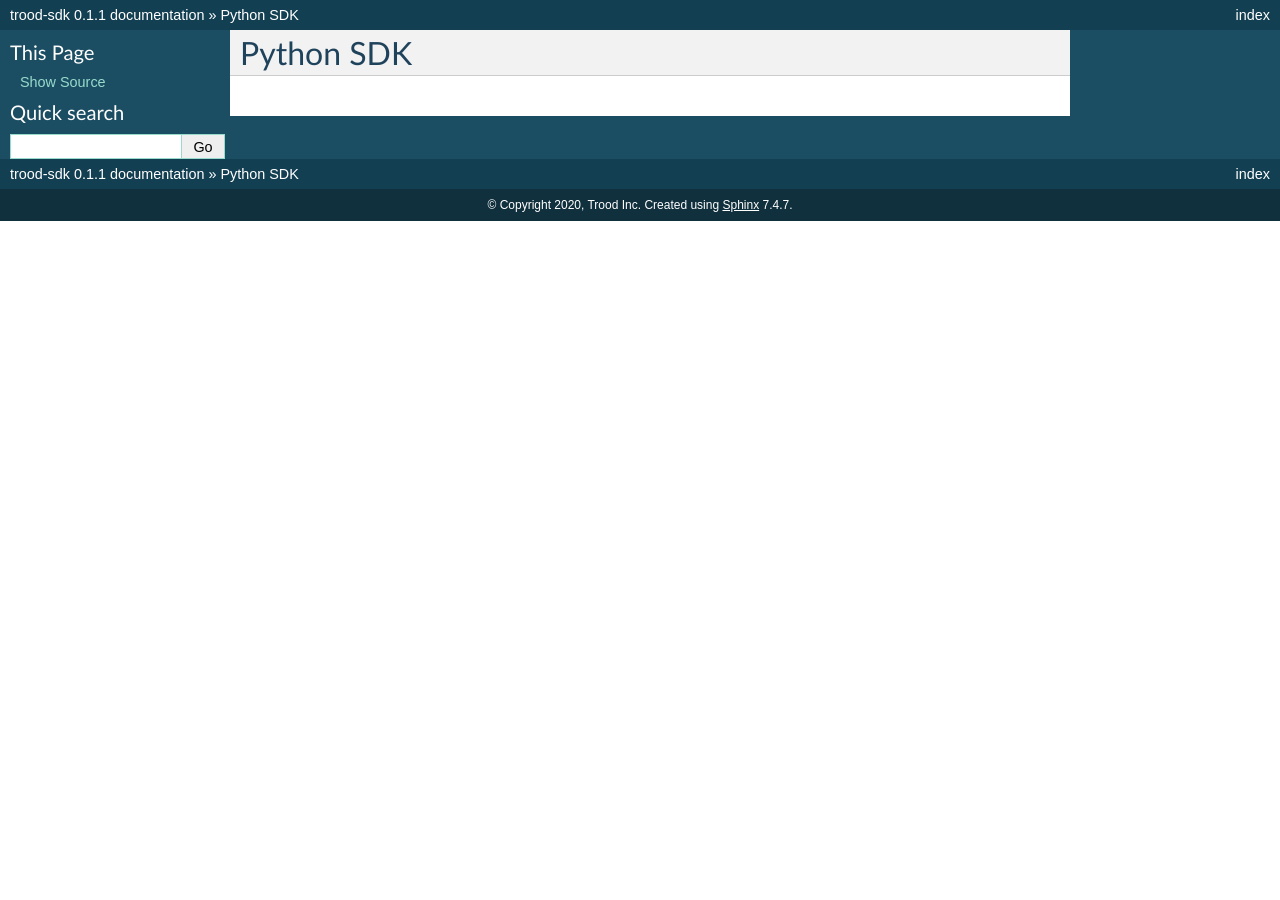
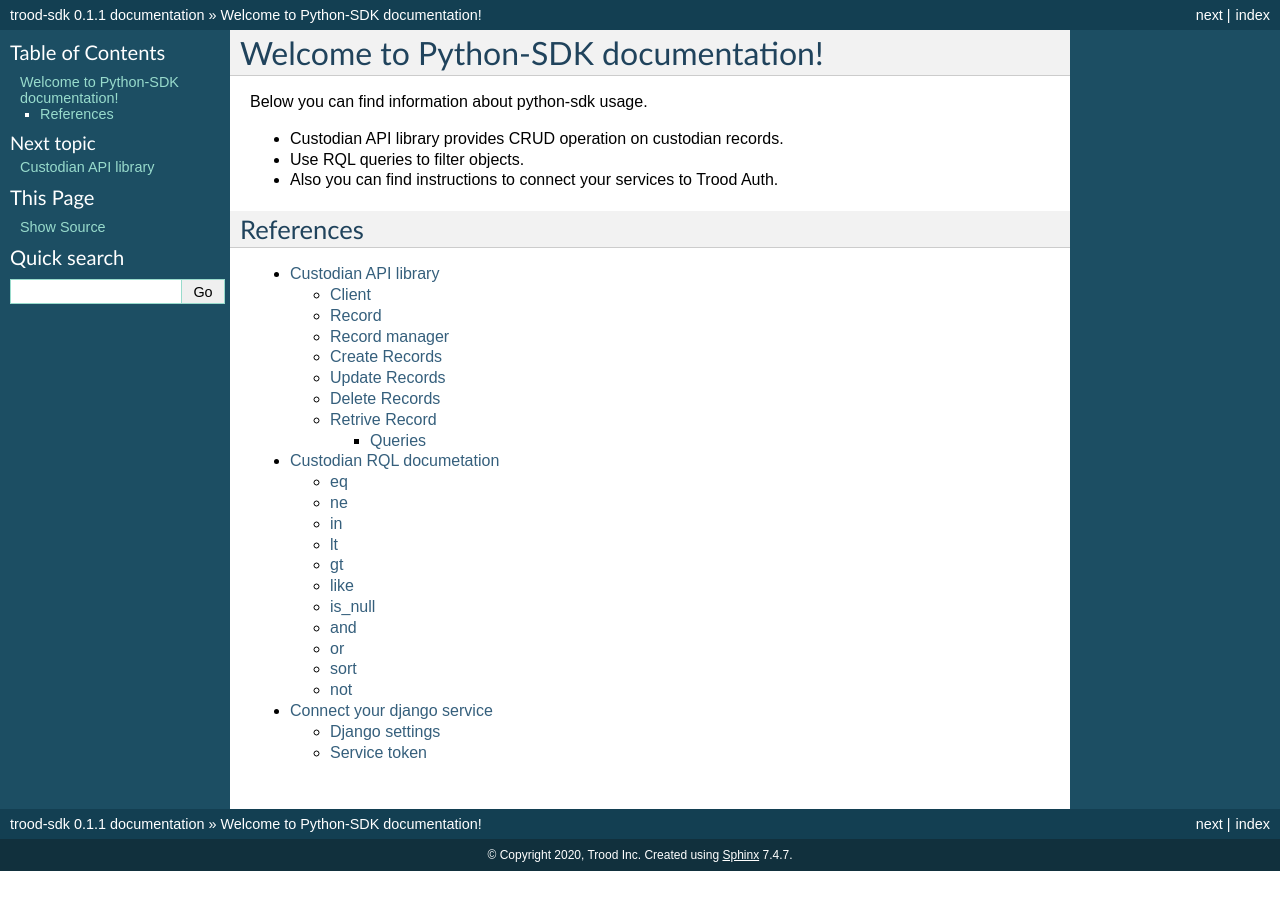
Before and after one commit to TroodInc/trood-sdk, a Sphinx documentation site: the page built from docs/index.rst, in a window 1280 px wide. Built offline with Sphinx 7.4.7, drawn with Linux system fonts in a browser that asks for light colours; some of the changed lines change nothing that is shown.

Commit message:
TB-486. Python-SDK docs added.

```diff
--- /dev/null
+++ b/docs/api_lib.rst
@@ -0,0 +1,247 @@
+Custodian API library
+=====================
+Description.
+
+Custodian API library allows you to perform basic CRUD operations on custodian records.
+
+Installation.
+
+::
+
+    pip install trood
+
+Setup.
+
+#. Start custodian.
+#. Migrate Custodain.
+
+
+Client
+------
+Initiate a client.
+
+::
+
+    from trood.api.custodian.client import Client
+
+    AUTH_TOKEN = 'YOUR AUTH TOKEN'
+    CUSTODIAN_URL = 'http://localhost:8000/custodian'
+    client = Client(server_url=CUSTODIAN_URL, authorization_token=AUTH_TOKEN)
+
+
+
+.. autoclass:: trood.api.custodian.client.Client
+    :show-inheritance:
+
+
+    .. automethod:: __init__
+
+
+Record
+------
+::
+
+    from trood.api.custodian.records.model import Record
+
+    record = Record(obj='person', age=20, name='Ivan', is_active=True, street="Street")
+
+    record.data
+    # {'age':20, 'name': 'Ivan', 'is_active': True, 'street': 'Street'}
+
+    record.name
+    # 'Ivan'
+
+    record.age
+    # 20
+
+    record.id
+    # None
+
+    record.exists()
+    # if record has id returns True
+
+
+.. autoclass:: trood.api.custodian.records.model.Record
+    :show-inheritance:
+    :members:
+
+
+Record manager
+--------------
+.. autoclass:: trood.api.custodian.records.manager.RecordsManager
+    :show-inheritance:
+
+
+    .. automethod:: get
+    .. automethod:: create
+    .. automethod:: update
+    .. automethod:: delete
+    .. automethod:: partial_update
+
+
+Create Records
+--------------
+Create single record.
+::
+
+    record = Record(obj='person', age=20, name='Ivan', is_active=True, street="Street")
+    record = client.records.create(record)
+
+    # after creation record gets id attribute
+    record.id
+    # 1
+
+    record.exits()
+    # True
+
+    type(record)
+    # Record
+
+
+Create several records.
+::
+
+    first_record = Record(obj='person', **{'name': 'Feodor', 'is_active': True, 'age': 20, 'street': 'street'})
+    second_record = Record(obj='person', **{'name': 'Victor', 'is_active': False, 'age': 40, 'street': 'street'})
+    records = client.records.create(first_record, second_record)
+
+    len(records)
+    # 2
+
+    type(records)
+    # list
+
+
+
+Update Records
+--------------
+Single record update.
+::
+
+    record = Record(obj='person', age=20, name='Ivan', is_active=True, street="Street")
+    record = client.records.create(record)
+
+    # set new attribute
+    new_name = 'Feodor'
+    record.name = new_name
+
+    # update record
+    record = client.records.update(record)
+
+    type(record)
+    # Record
+
+
+Several records update.
+::
+
+    first_record = Record(obj='person', **{'name': 'Feodor', 'is_active': True, 'age': 20, 'street': 'street'})
+    second_record = Record(obj='person', **{'name': 'Victor', 'is_active': False, 'age': 40, 'street': 'street'})
+    records = client.records.create(first_record, second_record)
+
+    # set new attributes
+    first_record_new_name = 'Feodor'
+    first_record.name = first_record_new_name
+    srcond_record_new_name = 'Feodor'
+    second_record.name = first_record_new_name
+
+    # update record
+    records = client.records.update(first_record, second_record)
+
+    type(records)
+    # list
+
+You can also update records without Record object creation.
+::
+
+    # partial update without Record creation.
+    record = client.records.partial_update('person', 1, {'name': 'Petr'})
+
+
+Delete Records
+--------------
+::
+
+    # id is required
+    record.exists()
+    # True
+
+    # delete single record
+    client.records.delete(record)
+
+    # delete several records
+    client.records.delete(*two_records)
+
+
+Retrive Record
+--------------
+You can retrive single record by id.
+::
+
+    record = client.records.get('person', 1)
+
+
+Queries
+~~~~~~~
+You can also retrive records using Queries.
+Custodian API library supports RQL queries. For more inforamtion see: :ref:`rql`.
+
+::
+
+    from trood.api.custodian.records.query import Q
+    # Known operators 'in', 'like', 'eq', 'ne', 'gt', 'ge', 'lt', 'le'
+
+    records = client.records.query('person').filter(age__gt=18)
+    # retrive records with age > 18
+
+    Use to_string method to check rql query
+    client.records.query('person').filter(age__gt=18).to_string()
+    # gt(age,18)
+
+    records = client.records.query('person').filter(age__gt=18, is_active__eq=False)
+    # retrive records with age > 18 and is_active = False
+
+
+You can also make more complicated queries using Q-expressions.
+
+::
+
+    # nested queries
+    records = client.records.query('person').filter(address__city__name__eq='St. Petersburg')
+
+    # RQL query = eq(address.city.name,St. Petersburg)
+
+
+Q-expressions supports logic operators.
+
+* \| - or
+* & - and
+* ~ invert
+
+::
+
+    from trood.api.custodian.records.query import Q
+
+
+    client.records.query('person').filter((Q(age__gt=18) | Q(age__lt=53)) & Q(is_active__eq=True))
+    # RQL query = and(or(gt(age,18),lt(age,53)),eq(is_active,True))
+
+    client.records.query('person').filter((Q(age__gt=18) | Q(age__lt=53)) & Q(is_active__eq=True)) \
+        .filter(address__city__name__eq='St. Petersburg')
+    # RQL quey = and(and(or(gt(age,18),lt(age,53)),eq(is_active,True)),eq(address.city.name,St. Petersburg))
+
+    client.records.query('person').filter((Q(age__gt=18) | Q(age__lt=53)) & ~Q(is_active__eq=True))
+    # RQL query = and(or(gt(age,18),lt(age,53)),not(eq(is_active,True)))
+
+Sort.
+::
+
+    client.records.query('person').filter(is_active__eq=True).order_by('+person__last_name', '-person__phone_number')
+    #   RQL query = eq(is_active,True),sort(+person.last_name, -person.phone_number)
+
+
+Limit, offset.
+::
+
+    q = client.records.query('person').filter(is_active__eq=True)[150:200]
+    # RQL query = eq(is_active,True),limit(150,50)
--- a/docs/index.rst
+++ b/docs/index.rst
@@ -1,2 +1,25 @@
-Python SDK
-=====================
+Welcome to Python-SDK documentation!
+====================================
+
+Below you can find information about python-sdk usage.
+
+* Custodian API library provides CRUD operation on custodian records.
+
+* Use RQL queries to filter objects.
+
+* Also you can find instructions to connect your services to Trood Auth.
+
+References
+----------
+.. toctree::
+   api_lib
+   rql
+   trood_auth
+
+
+
+
+
+
+.. toctree::
+   :maxdepth: 2
--- /dev/null
+++ b/docs/rql.rst
@@ -0,0 +1,169 @@
+.. _rql:
+
+Custodian RQL documetation
+==========================
+Description.
+
+Resource Query Language (RQL) is a query language designed for use in URIs.
+
+Here is a definition of the common operators:
+
+* and(<query>,<query>,...) - Applies all the given queries.
+* or(<query>,<query>,...) - The union of the given queries.
+* eq(<property>,<value>) - Filters for objects where the specified property's value is equal to the provided value.
+* lt(<property>,<value>) - Filters for objects where the specified property's value is less than the provided value.
+* le(<property>,<value>) - Filters for objects where the specified property's value is less than or equal to the provided value.
+* gt(<property>,<value>) - Filters for objects where the specified property's value is greater than the provided value.
+* ge(<property>,<value>) - Filters for objects where the specified property's value is greater than or equal to the provided value.
+* ne(<property>,<value>) - Filters for objects where the specified property's value is not equal to the provided value.
+* in(<property>,<array-of-values>) - Filters for objects where the specified property's value is in the provided array.
+* like(<property>,<\*expression\*>) Filters for objects where the specified property's value is an array and the array contains any value that equals the provided value or satisfies the provided expression.
+* limit(<offset>, <limit>) - Returns the given range of objects from the result set.
+* sort(<+|-><property) - Sorts by the given property in order specified by the prefix (+ for ascending, - for descending).
+* is_null(<property>,<true|false>) - Filters for objects where the specified property's value is null or not null.
+* not(<operator>) - Inverts operators.
+
+eq
+---
+eq(<property>,<value>) - Filters for objects where the specified property's value is equal to the provided value.
+
+::
+
+    GET  /custodian/data/person?rql=eq(name,Ivan)
+
+Retrive person with name Ivan.
+
+You can also retrive a person using several parameters.
+
+::
+
+    GET  /custodian/data/person?rql=eq(name,Ivan),eq(age,25)
+
+ne
+---
+ne(<property>,<value>) - Filters for objects where the specified property's value is not equal to the provided value.
+
+::
+
+    GET  /custodian/data/person?rql=ne(name,Ivan)
+
+Retrive person whos name is not Ivan.
+
+in
+---
+in(<property>,<array-of-values>) - Filters for objects where the specified property's value is in the provided array.
+
+::
+
+    GET  /custodian/data/person?rql=in(id,(1,2))
+
+Retrive person with id 1 or 2.
+
+lt
+---
+lt(<property>,<value>) - Filters for objects where the specified property's value is less than the provided value.
+
+::
+
+    GET  /custodian/data/person?rql=lt(id,10)
+
+Retrive person with less than 10.
+
+gt
+---
+gt(<property>,<value>) - Filters for objects where the specified property's value is less than the provided value.
+
+::
+
+    GET  /custodian/data/person?rql=gt(id,10)
+
+Retrive person with grater than 10.
+
+like
+----
+like(<property>,<\*expression\*>) Filters for objects where the specified property's value is an array and the array contains any value that equals the provided value or satisfies the provided expression.
+
+::
+
+    GET /custodian/data/person?rql=like(adress,*London*)"
+
+Retrive all persons whose adress contains London.
+
+is_null
+-------
+is_null(<property>,<true|false>) - Filters for objects where the specified property's value is null or not null.
+
+::
+
+    GET /custodian/data/person?rql=is_null(bill,true)
+
+Retrive all persons who has bill.
+
+and
+---
+and(<query>,<query>,...) - Applies all the given queries.
+
+::
+
+    GET /custodian/data/person?rql=and(eq(name,Ivan),is_null(bill,true))
+
+Retrive persons with name Ivan and having bill
+
+or
+---
+or(<query>,<query>,...) - The union of the given queries.
+
+::
+
+    GET /custodian/data/person?rql=or(eq(id,1),eq(id,2))
+
+
+sort
+----
+sort(<+|-><property) - Sorts by the given property in order specified by the prefix (+ for ascending, - for descending).
+
+ascending sort
+
+::
+
+    GET /custodian/data/person?rql=sort(id)
+
+descending sort
+
+::
+
+    GET /custodian/data/person?rql=sort(-id)
+
+
+not
+---
+not(<operator>) - Inverts operators.
+
+Can be used with eq, in, lt, le, ge, gt, like, is_null, and, or.
+
+::
+
+    # eq
+    GET /custodian/data/person?rql=not(eq(id,1)))
+
+    # in
+    GET /custodian/data/person?rql=not(eq(id,(1,2)))
+
+    # lt
+    GET /custodian/data/person?rql=not(lt(id,10))
+
+    # le
+    GET /custodian/data/person?rql=not(le(id,10))
+
+    # gt
+    GET /custodian/data/person?rql=not(gt(id,10))
+
+    # ge
+    GET /custodian/data/person?rql=not(ge(id,10))
+
+    # like
+    GET /custodian/data/person?rql=not(like(name,*one*))"
+
+    # is_null
+    GET /custodian/data/person?rql=not(is_null(bill,true))
+    GET /custodian/data/person?rql=not(is_null(bill,false))
--- /dev/null
+++ b/docs/trood_auth.rst
@@ -0,0 +1,36 @@
+Connect your django service
+===========================
+
+Django settings
+---------------
+To use trood authorization in your django service use following settings.
+
+::
+
+    AUTH_TYPE = os.environ.get('AUTHENTICATION_TYPE')
+
+    if AUTH_TYPE == 'TROOD':
+        TROOD_AUTH_SERVICE_URL = os.environ.get(
+            'TROOD_AUTH_SERVICE_URL', 'http://authorization.trood:8000/'
+        )
+        SERVICE_DOMAIN = os.environ.get("SERVICE_DOMAIN", "FILESERVICE")
+        SERVICE_AUTH_SECRET = os.environ.get("SERVICE_AUTH_SECRET")
+
+        REST_FRAMEWORK['DEFAULT_AUTHENTICATION_CLASSES'] = (
+           'trood.contrib.django.auth.authentication.TroodTokenAuthentication',
+        )
+
+        REST_FRAMEWORK['DEFAULT_PERMISSION_CLASSES'] = (
+            'rest_framework.permissions.IsAuthenticated',
+        )
+
+Service token
+-------------
+Use service token in your service.
+Setup SERVICE_DOMAIN and SERVICE_AUTH_SECRET environment variables in your service.
+
+::
+
+    from trood.core.utils import get_service_token
+
+    token = get_service_token()
```
